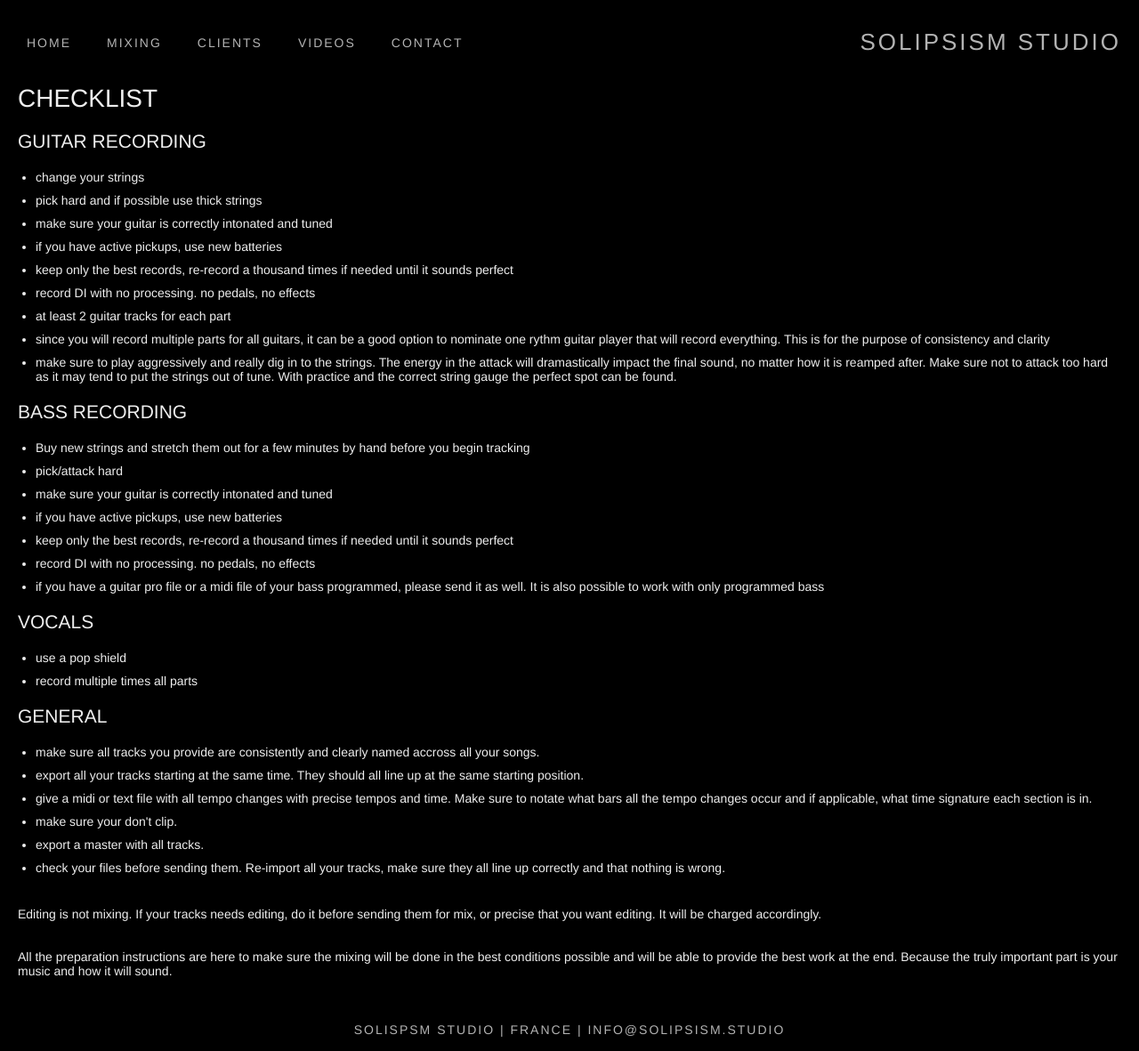
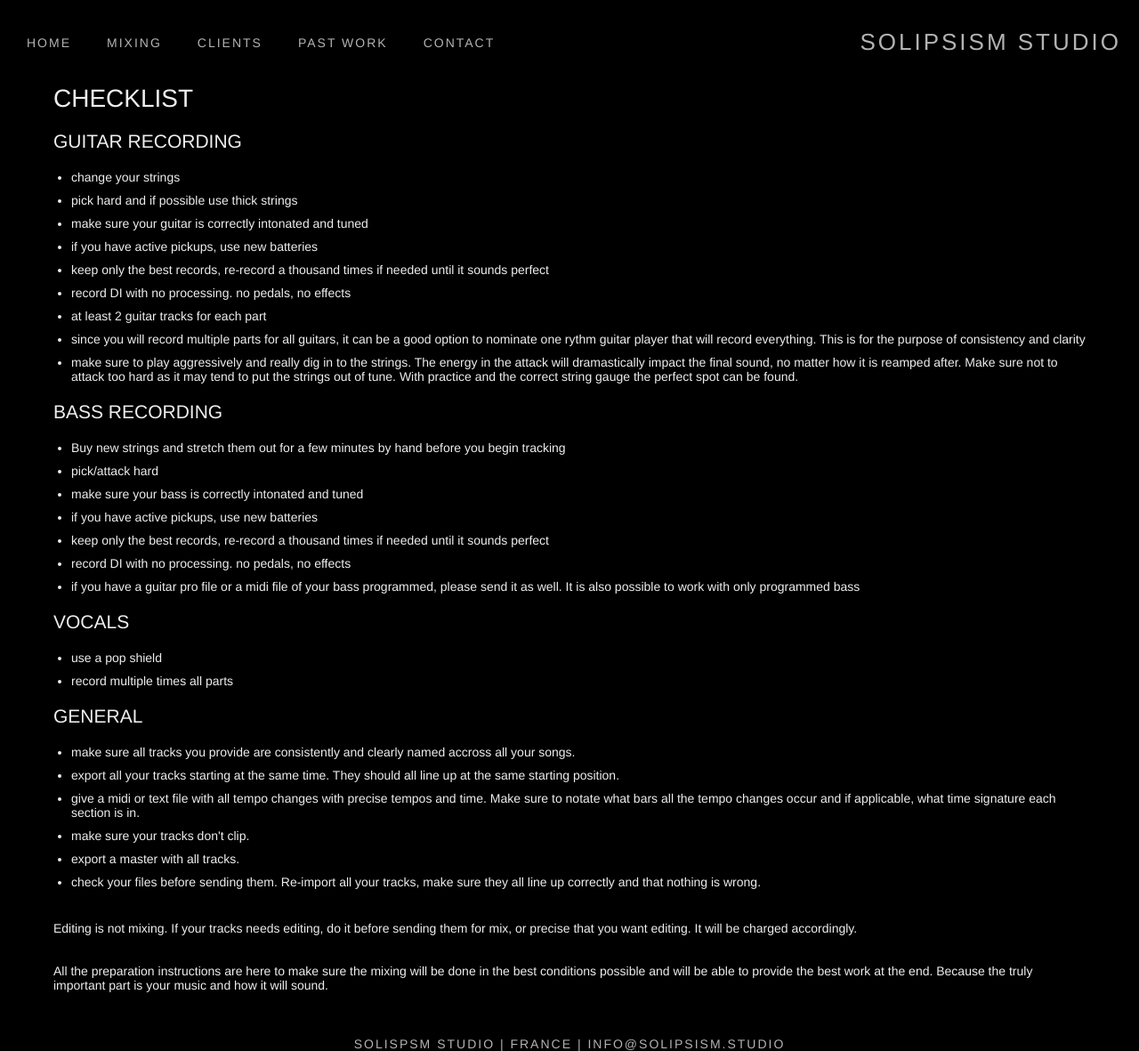
Before and after one commit to romainberger/solipsism.studio, a Jekyll site: the page built from checklist/index.html, in a window 1280 px wide. Shown: the whole page at 89% size. Built offline with Jekyll 4.4.1, drawn with Linux system fonts in a browser that asks for light colours.

Commit message:
Add favicon, change videos page to past-work

```diff
--- a/_layouts/default.html
+++ b/_layouts/default.html
@@ -5,6 +5,7 @@
     <meta http-equiv="X-UA-Compatible" content="IE=edge,chrome=1">
     <title>Solipsism Studio | {{ page.title }}</title>
     <meta name="viewport" content="width=device-width, initial-scale=1">
+    <link rel="icon" type="image/x-icon" href="/images/favicon.png">
     <link rel="stylesheet" href="/css/main.css">
     <meta name="description" content="Solispsim Studio is a home studio offering online mixing services.">
     <meta property="og:site_name" content="Solipsism Studio"/>
@@ -33,7 +34,7 @@
               <a href="/clients">Clients</a>
             </li>
             <li>
-              <a href="/videos">Videos</a>
+              <a href="/past-work">Past Work</a>
             </li>
             <li>
               <a href="/contact">Contact</a>
--- a/checklist/index.html
+++ b/checklist/index.html
@@ -3,7 +3,7 @@
 title: Checklist
 ---
 
-<div class="container checklist">
+<div class="container">
   <h1>Checklist</h1>
 
   <h2>Guitar recording</h2>
@@ -25,7 +25,7 @@
   <ul class="basic-list">
     <li>Buy new strings and stretch them out for a few minutes by hand before you begin tracking</li>
     <li>pick/attack hard</li>
-    <li>make sure your guitar is correctly intonated and tuned</li>
+    <li>make sure your bass is correctly intonated and tuned</li>
     <li>if you have active pickups, use new batteries</li>
     <li>keep only the best records, re-record a thousand times if needed until it sounds perfect</li>
     <li>record DI with no processing. no pedals, no effects</li>
@@ -45,7 +45,7 @@
     <li>make sure all tracks you provide are consistently and clearly named accross all your songs.</li>
     <li>export all your tracks starting at the same time. They should all line up at the same starting position.</li>
     <li>give a midi or text file with all tempo changes with precise tempos and time. Make sure to notate what bars all the tempo changes occur and if applicable, what time signature each section is in.</li>
-    <li>make sure your don't clip.</li>
+    <li>make sure your tracks don't clip.</li>
     <li>export a master with all tracks.</li>
     <li>check your files before sending them. Re-import all your tracks, make sure they all line up correctly and that nothing is wrong.</li>
   </ul>
--- a/css/main.css
+++ b/css/main.css
@@ -32,10 +32,6 @@
 
 ul {
   list-style: none;
-}
-
-.container {
-  width: 100%;
 }
 
 /* Header */
@@ -133,7 +129,9 @@
 /* General */
 .container {
   width: 100%;
+  max-width: 1200px;
   padding: 0 20px;
+  margin: 0 auto;
 }
 
 .container h1 {
@@ -260,3 +258,32 @@
   letter-spacing: 2px;
   font-weight: lighter;
 }
+
+@media (min-width: 500px) {
+  .visible-sm {
+    display: none !important;
+  }
+}
+
+@media (max-width: 500px) {
+  .visible-md {
+    display: none !important;
+  }
+
+  .video-list h3 {
+    display: block;
+    width: 100%;
+    margin-bottom: 20px;
+    text-align: center;
+  }
+  .video-list .video {
+    display: block;
+    width: 100%;
+  }
+}
+
+@media (max-width: 700px) {
+  .header li {
+    display: block;
+  }
+}
--- a/mixing/index.html
+++ b/mixing/index.html
@@ -9,5 +9,5 @@
   <br/>
   <p>You've recorded your music and you want Solipsism Studio to mix it? Contact us at <a class="underline" href="mailto:info@solipsism.studio">info@solipsism.studio</a>.</p>
   <br/>
-  <p>Please read this checklist on good practices before recording your music: <a class="underline" href="/checklit">click here to read the checklist</a>.</p>
+  <p>Please read this checklist on good practices before recording your music: <a class="underline" href="/checklist">click here to read the checklist</a>.</p>
 </div>
```
Also changed, not shown: past-work/index.html (renamed from videos/index.html, +5 -3 lines), images/favicon.png (added), 1 other file.
